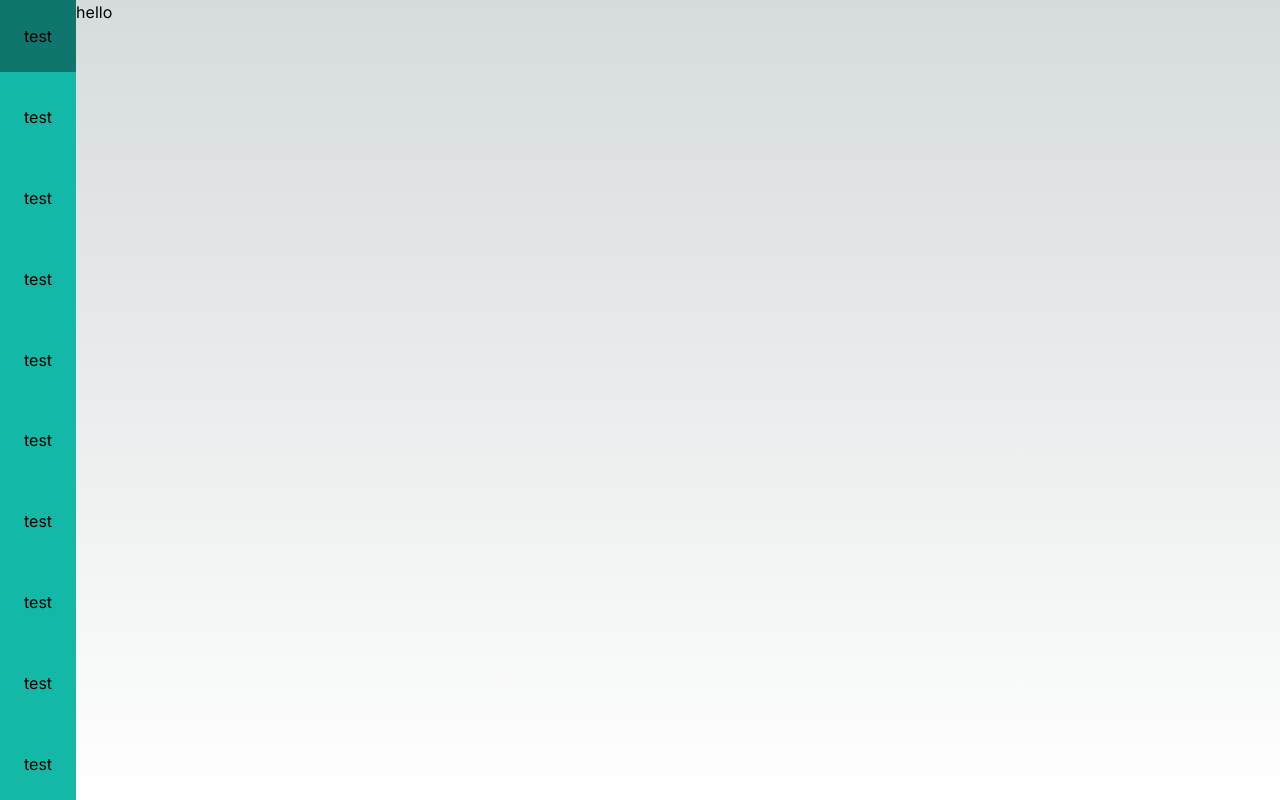
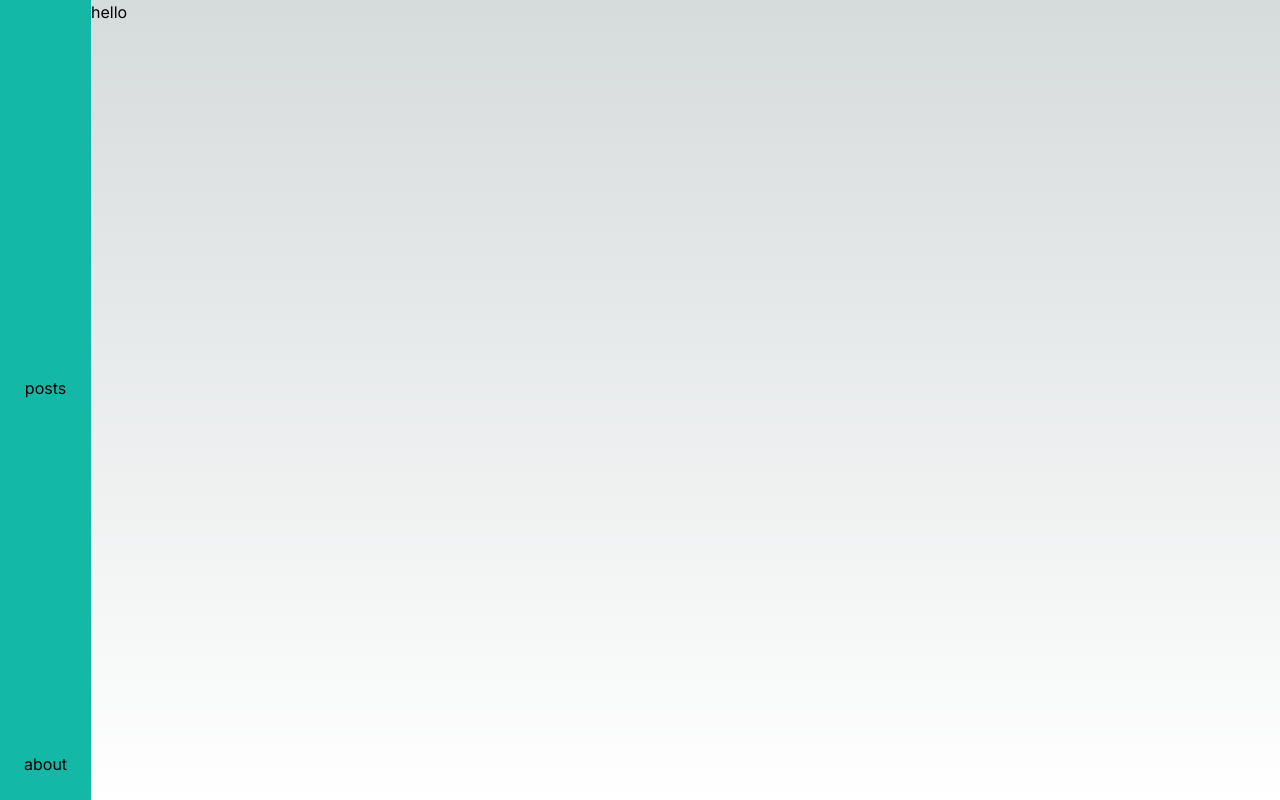
Before and after one commit to felipeobregon/p10-blog, a Next.js app: page / in a window 1280 px wide. Built offline with nearby package versions, Linux system fonts and the light colour scheme.

Commit message:
remove dummy data

```diff
--- a/src/components/navbar.tsx
+++ b/src/components/navbar.tsx
@@ -1,11 +1,13 @@
+import Link from 'next/link'
+
 export default function Navbar() {
-    const data = Array(10).fill('test');
+    const pages = ['', 'posts', 'about'];
 
     return (
         <nav className="flex flex-col items-center justify-between bg-teal-500">
-            {data.map((data, index) => (
+            {pages.map((page, index) => (
                 <div key={index} className="hover:bg-teal-700 p-6">
-                    <p>{data}</p>
+                    <Link href={'/' + page}>{page}</Link>
                 </div>
             ))}
         </nav>
```
